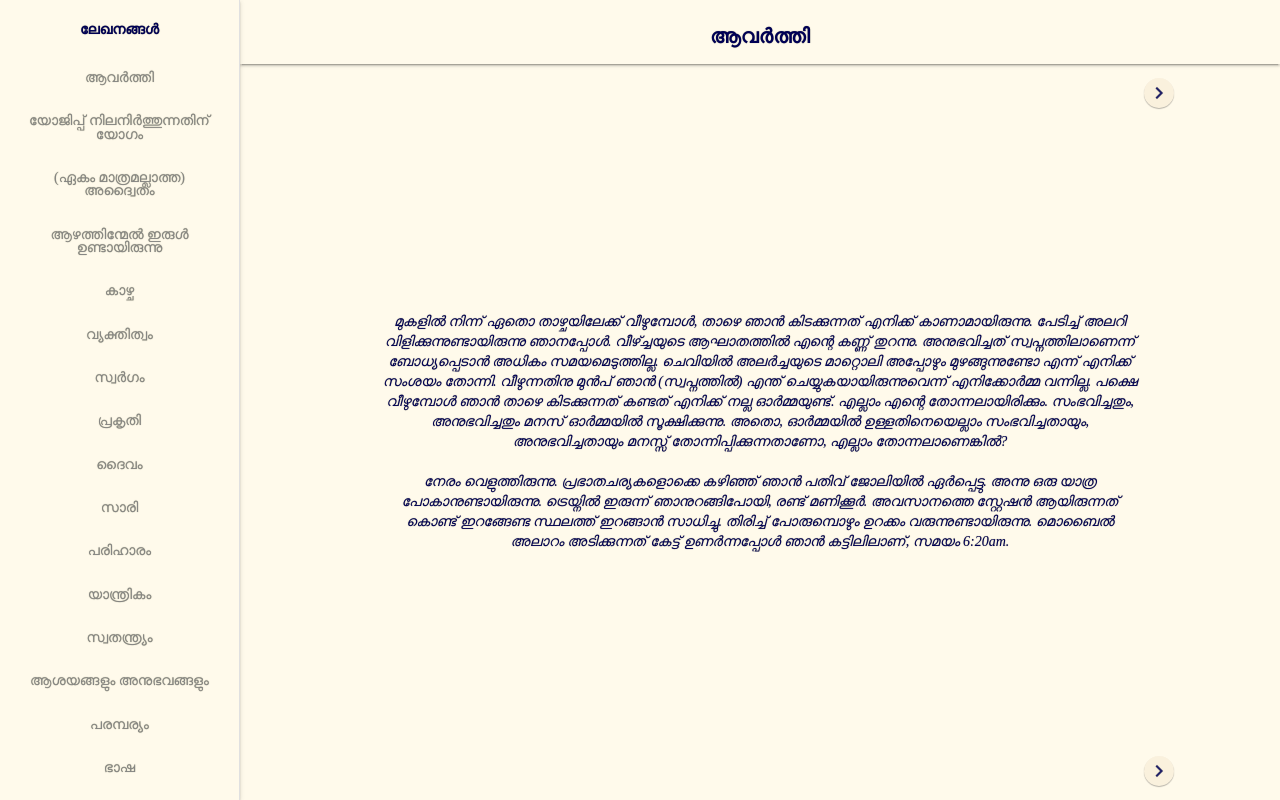
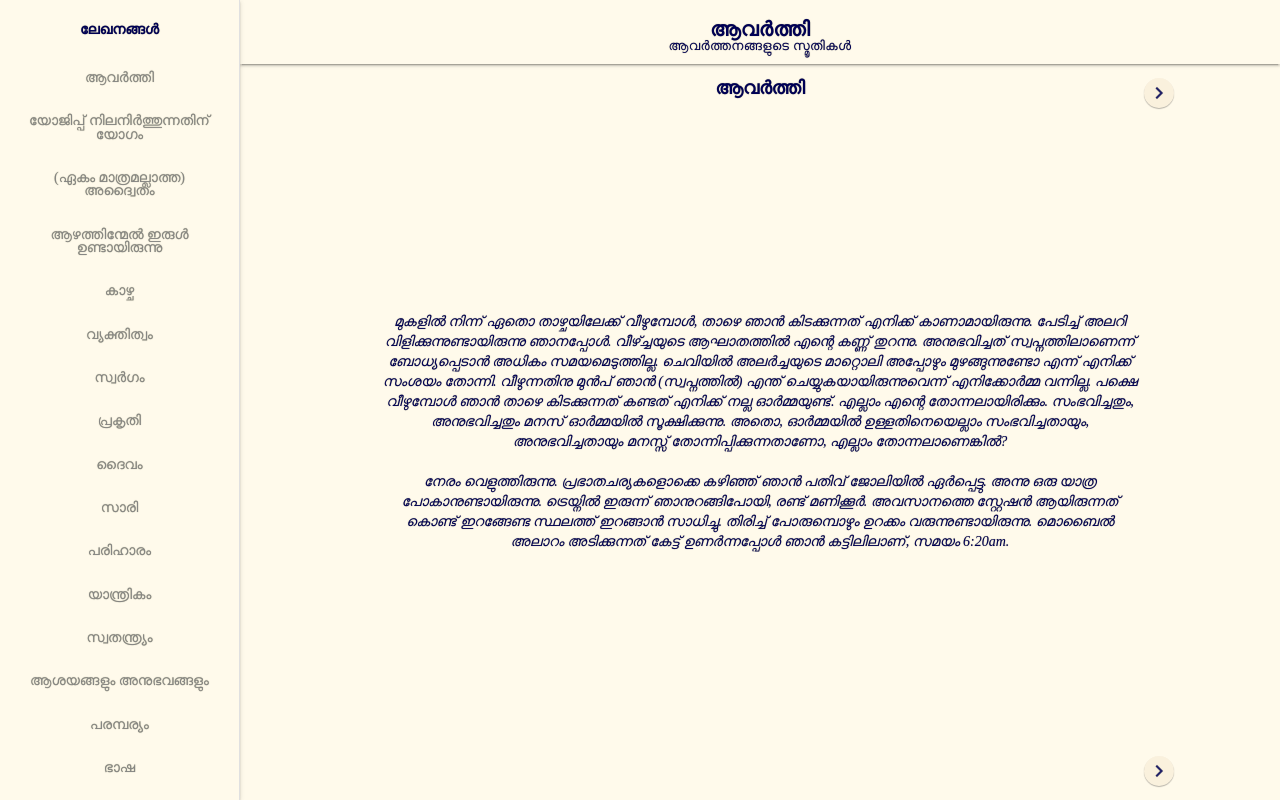
Before and after one commit to medium-technica/aavrthi, a plain HTML site: page index.html in a window 1280 px wide. Drawn offline with nearby package versions, Linux system fonts and the light colour scheme; a web font is replaced by a local one.

Commit message:
page-title included

```diff
--- a/index.html
+++ b/index.html
@@ -27,7 +27,7 @@
  <div class="demo-layout mdl-layout mdl-js-layout mdl-layout--fixed-drawer mdl-layout--fixed-header">
   <header class="demo-header mdl-layout__header">
    <div class="mdl-layout__header-row">
-    <span class="mdl-layout-title"></span>
+    <span class="mdl-layout-title">ആവർത്തി<div class="title-description">ആവര്‍ത്തനങ്ങളുടെ സ്മൃതികള്‍</div></span>
    </div>
   </header>
   <div class="demo-drawer mdl-layout__drawer">
@@ -47,7 +47,7 @@
        </span>
       </button>
      </a>
-     <span id="spacer-horizontal-pagination-leftright"></span>
+     <span id="spacer-horizontal-pagination-leftright" class="page-title"></span>
      <a href="#top" onclick="loadNext()" class=" mdl-navigation__link mdl-paging__next">
       <button class="mdl-button mdl-js-button mdl-button--fab mdl-button--mini-fab">
        <span>
--- a/static/aavarthi.css
+++ b/static/aavarthi.css
@@ -6,7 +6,7 @@
 	--background-color-dark: rgb(250, 240, 220);
 }
 
-.page-content, .mdl-layout-title, .menu-title, .mdl-navigation__link {
+.page-content, .mdl-layout-title, .menu-title, .mdl-navigation__link, .page-title, .title-description {
 	color: var(--text-color);
 	font-family: Rachana;
 	text-shadow: var(--text-shadow);
@@ -55,6 +55,17 @@ body, .mdl-layout--fixed-drawer, .mdl-layout__drawer, .mdl-menu, .mdl-layout__he
 	text-align: center;
 }
 
+.title-description {
+	font-weight: lighter;
+	font-size: small;
+}
+
+.page-title {
+	font-weight: bold;
+	font-size: 1.3em;
+	text-align: center;
+}
+
 .page-body {
 	display: flex;
 	flex-direction: column;
--- a/static/aavarthi.js
+++ b/static/aavarthi.js
@@ -66,8 +66,9 @@ function loadFile(nameFile, index, event) {
 	console.log(nameFile, index, ListFiles.length);
 	$('.mdl-layout__drawer').attr("class", "mdl-layout__drawer");
 	$('.mdl-layout__obfuscator').attr("class", "mdl-layout__obfuscator");
-	$('.mdl-layout-title').html(nameFile);
-	$('title').html(nameFile);
+	//$('.mdl-layout-title').html(nameFile);
+	//$('title').html(nameFile);
+	$('.page-title').html(nameFile);
 	$('.page-content').html(Articles[nameFile]);
 	history.pushState({}, null, "/aavarthi/?a=" + index);
 	if (index == 0) {
```
